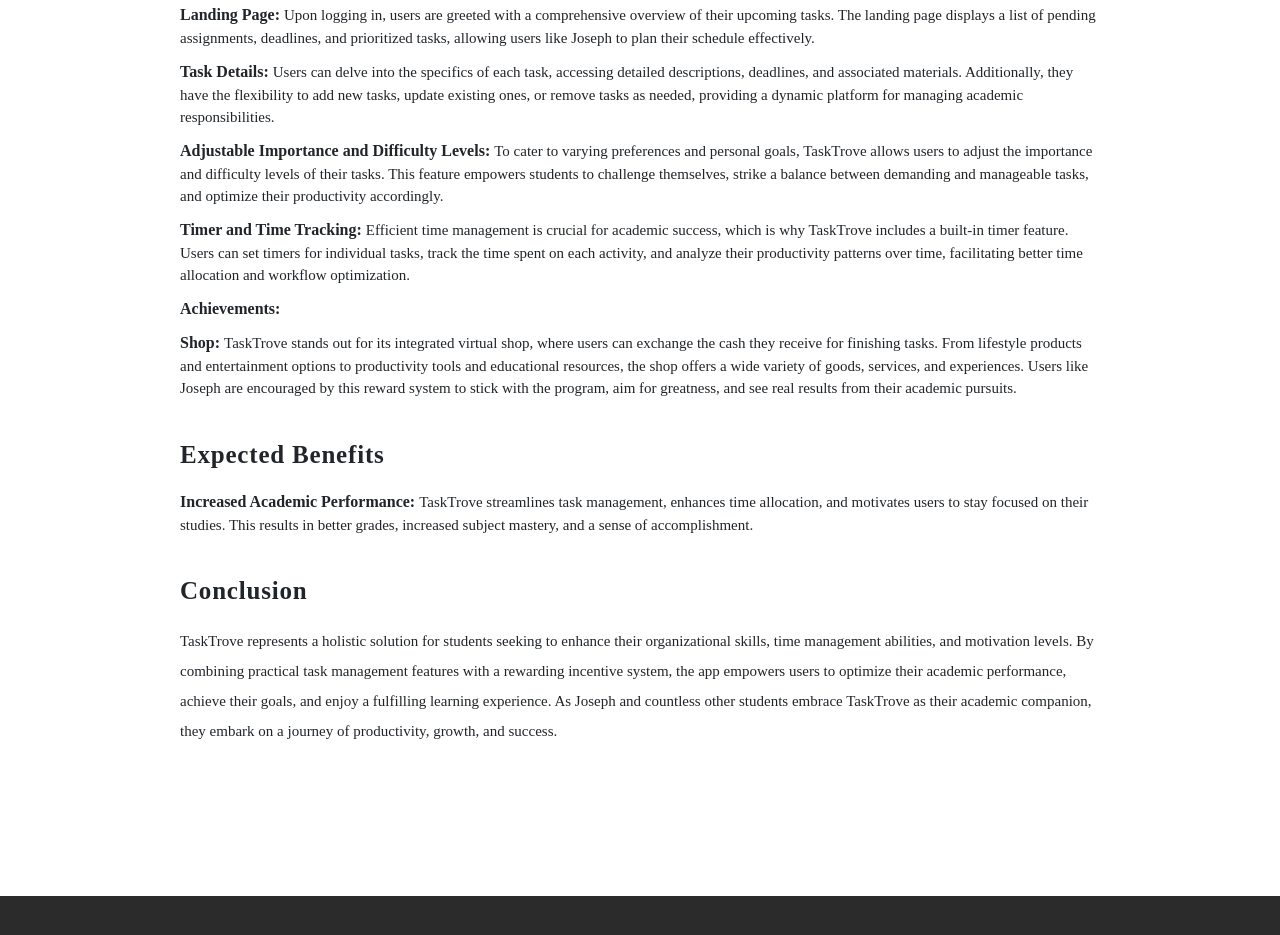
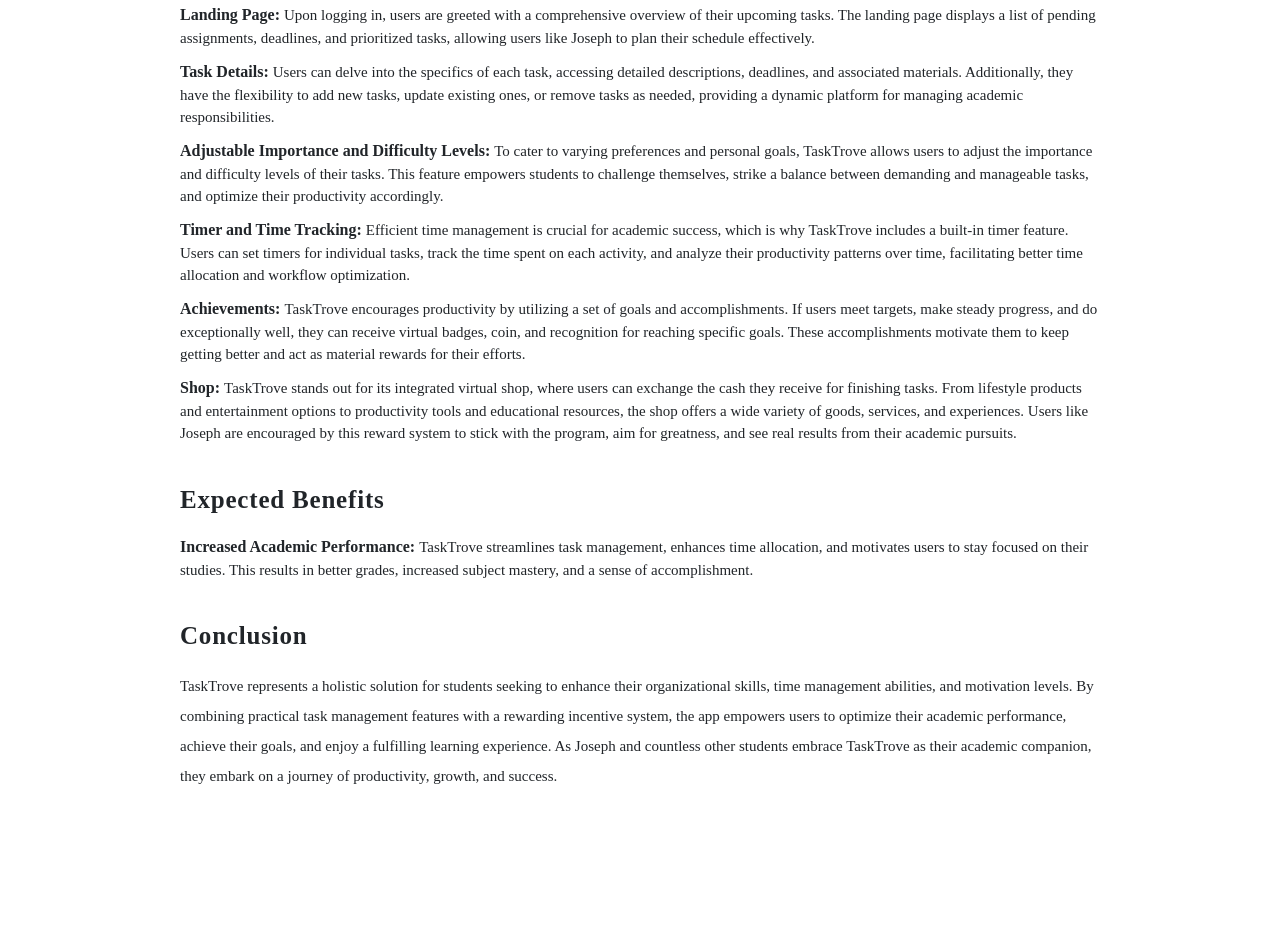
Before and after one commit to shierapeligro1/my-portfolio, a website: page projects-2.html in a window 1280 px wide. Shown: the part 1417-2352 px from the top of the page. Before the commit the page ends 2313 px from the top, so only its background shows below. Drawn offline with nearby package versions, Linux system fonts and the light colour scheme; a web font is replaced by a local one.

Commit message:
Update projects-2.html

```diff
--- a/projects-2.html
+++ b/projects-2.html
@@ -128,6 +128,9 @@
           </li>
           <li>
             <span class="components-title">Achievements: </span>
+            TaskTrove encourages productivity by utilizing a set of goals and accomplishments. If users meet targets,
+            make steady progress, and do exceptionally well, they can receive virtual badges, coin, and recognition for
+            reaching specific goals. These accomplishments motivate them to keep getting better and act as material rewards for their efforts.
 
           </li>
           <li>
```
